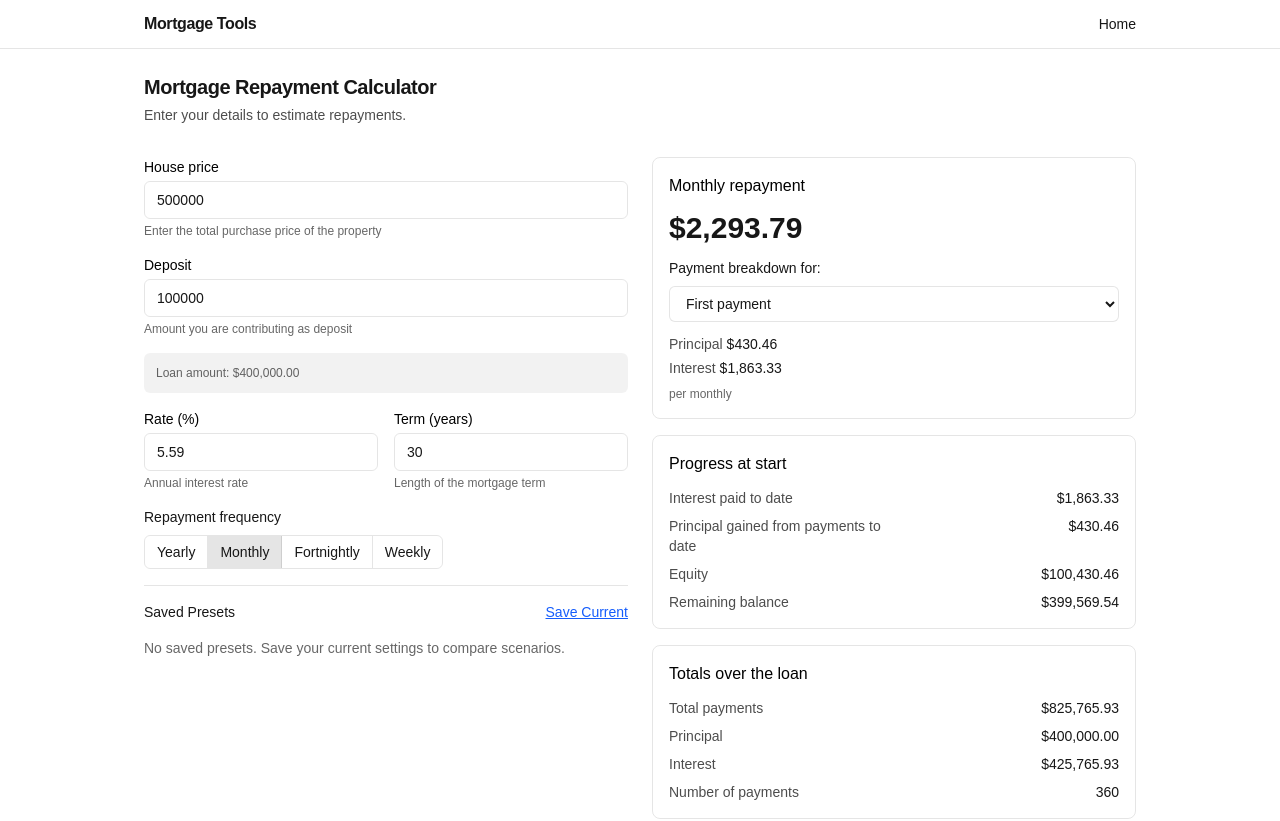
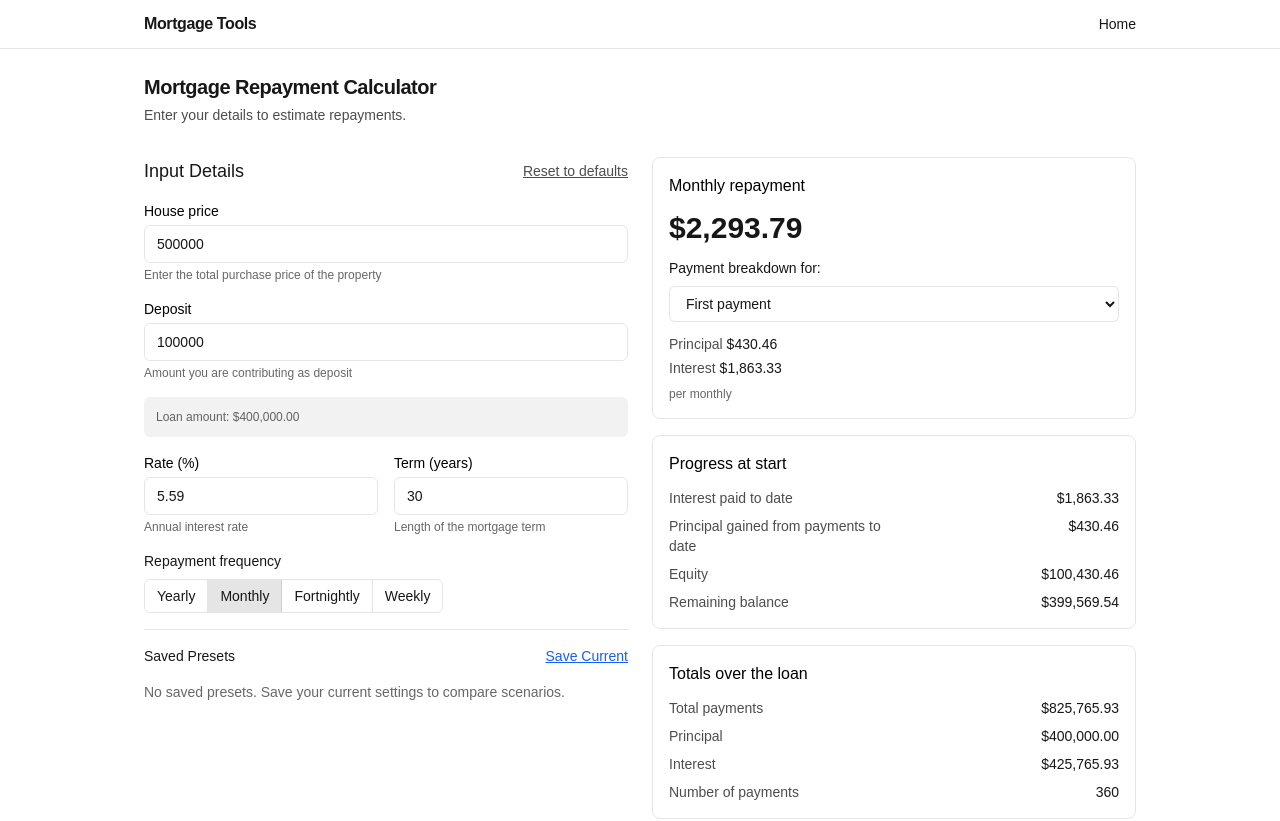
Before and after one commit to ErrolMc/MortgageTool, a Next.js app: page /calculators/mortgage in a window 1280 px wide. Shown: the top 821 px of the page. Built offline with nearby package versions, Linux system fonts and the light colour scheme.

Commit message:
- Removed utility methods from return statements

```diff
--- a/src/app/calculators/mortgage/page.tsx
+++ b/src/app/calculators/mortgage/page.tsx
@@ -13,6 +13,7 @@ import { ResultsCard, ResultsGrid } from '@/components/ui/ResultsCard';
 import { NumberFormField } from '@/components/ui/FormField';
 import { usePresets, type MortgagePreset } from '@/hooks/usePresets';
 import { PresetManager } from '@/components/ui/PresetManager';
+import { INPUT_CONSTRAINTS, FREQUENCY_LABEL, YEAR_OPTIONS } from '@/app/src/calculations/utilityMethods';
 
 export default function MortgageCalculatorPage() {
   const {
@@ -33,9 +34,6 @@ export default function MortgageCalculatorPage() {
     results,
     validationErrors,
     resetForm,
-    FREQUENCY_LABEL,
-    YEAR_OPTIONS,
-    INPUT_CONSTRAINTS,
   } = useMortgageCalculator();
 
   const { presets, savePreset, deletePreset } = usePresets();
@@ -73,7 +71,19 @@ export default function MortgageCalculatorPage() {
       </header>
 
       <div className="grid gap-6 sm:grid-cols-2">
+
         <div className="space-y-4">
+          <div className="flex justify-between items-center">
+            <h2 className="text-lg font-medium">Input Details</h2>
+            <button
+              type="button"
+              onClick={resetForm}
+              className="text-sm text-black/70 dark:text-white/70 hover:text-black dark:hover:text-white underline"
+            >
+              Reset to defaults
+            </button>
+          </div>
+
           <NumberFormField
             label="House price"
             id="house-price"
--- a/src/app/calculators/split-mortgage/page.tsx
+++ b/src/app/calculators/split-mortgage/page.tsx
@@ -12,6 +12,7 @@ import { ResultsCard, ResultsGrid } from '@/components/ui/ResultsCard';
 import { usePresets, type MortgagePreset } from '@/hooks/usePresets';
 import { PresetManager } from '@/components/ui/PresetManager';
 import { AgeOfMortgage } from '@/app/src/types/mortgageTypes';
+import { INPUT_CONSTRAINTS, FREQUENCY_LABEL, YEAR_OPTIONS } from '@/app/src/calculations/utilityMethods';
 
 export default function SplitMortgageCalculatorPage() {
   const {
@@ -38,9 +39,6 @@ export default function SplitMortgageCalculatorPage() {
     results,
     validationErrors,
     resetForm,
-    FREQUENCY_LABEL,
-    YEAR_OPTIONS,
-    INPUT_CONSTRAINTS,
   } = useSplitMortgageCalculator();
 
   const { presets, savePreset, deletePreset } = usePresets();
```
Also changed, not shown: src/app/calculators/mortgage/useMortgageCalculator.ts (+0 -8 lines), src/app/calculators/split-mortgage/useSplitMortgageCalculator.ts (+0 -8 lines), src/hooks/useBaseMortgageCalculator.ts (+1 -8 lines), 1 other file (tests, documents, lock files or other folders).
